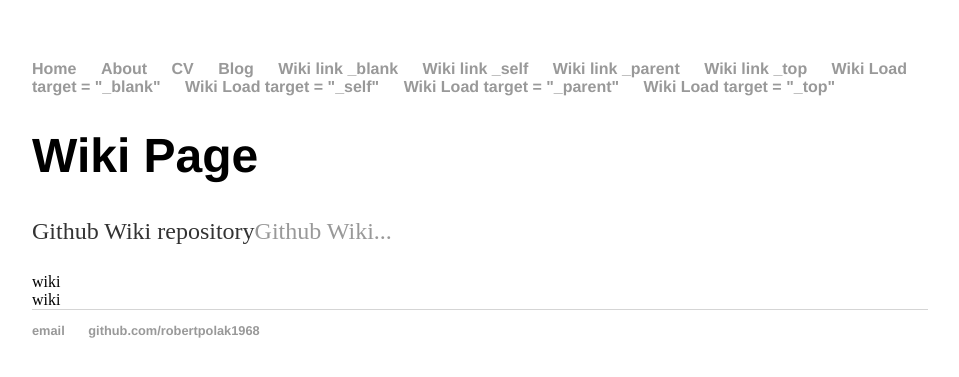
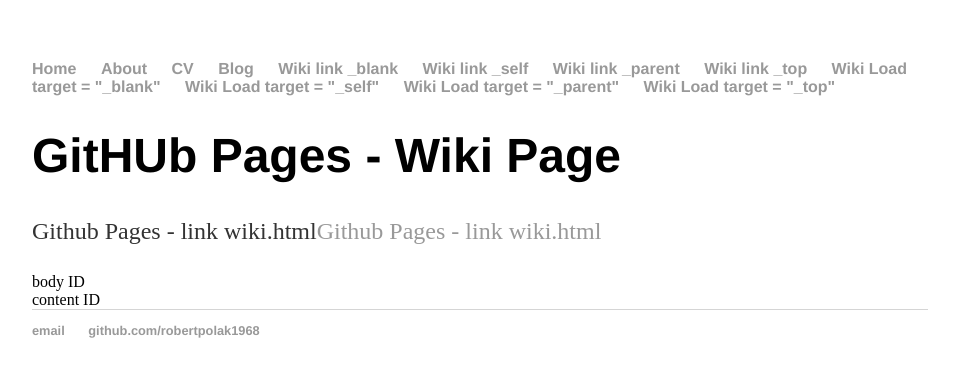
Before and after one commit to robertpolak1968/robertpolak1968.github.io, a Jekyll site: the page built from wiki.html, in a window 1280 px wide. Shown: the top 377 px of the page, without its empty margins (160-1119 px from the left). Built offline with Jekyll 4.4.1, drawn with Linux system fonts in a browser that asks for light colours.

Commit message:
Update wiki.html

```diff
--- a/wiki.html
+++ b/wiki.html
@@ -3,19 +3,16 @@ layout: default
 title: Hank Quinlan, Horrible Cop
 ---
 <div class="blurb">
-	<h1>Wiki Page</h1>
-
-	<p>Github Wiki repository<a href="https://github.com/robertpolak1968/robertpolak1968.github.io/wiki.html" target="_blank">Github Wiki...</a></p>
-
+	<h1>GitHUb Pages - Wiki Page</h1>
+	<p>Github Pages - link wiki.html<a href="https://github.com/robertpolak1968/robertpolak1968.github.io/wiki.html" target="_blank">Github Pages - link wiki.html</a></p>
 </div><!-- /.blurb -->
 
 <head>
-		<title>Robert Polak - AQA Computer software Ltd</title>
-		 <!-- JQuery 3.X - https://jquery.com -->
-    <script src="https://code.jquery.com/jquery-3.3.1.min.js" integrity="sha256-FgpCb/KJQlLNfOu91ta32o/NMZxltwRo8QtmkMRdAu8=" crossorigin="anonymous"></script>
-<!-- link to main stylesheet -->
-
-	</head>
+	<title>Robert Polak - AQA Computer software Ltd</title>
+	<!-- JQuery 3.X - https://jquery.com -->
+        <script src="https://code.jquery.com/jquery-3.3.1.min.js" integrity="sha256-FgpCb/KJQlLNfOu91ta32o/NMZxltwRo8QtmkMRdAu8=" crossorigin="anonymous"></script>
+        <!-- link to main stylesheet -->
+</head>
 
 <script>
 $(document).ready(function(){
@@ -25,5 +22,5 @@ $(document).ready(function(){
 });
 </script>
 
-<div id="body">wiki</div>
-<div id="content">wiki</div>
+<div id="body">body ID</div>
+<div id="content">content ID</div>
```
